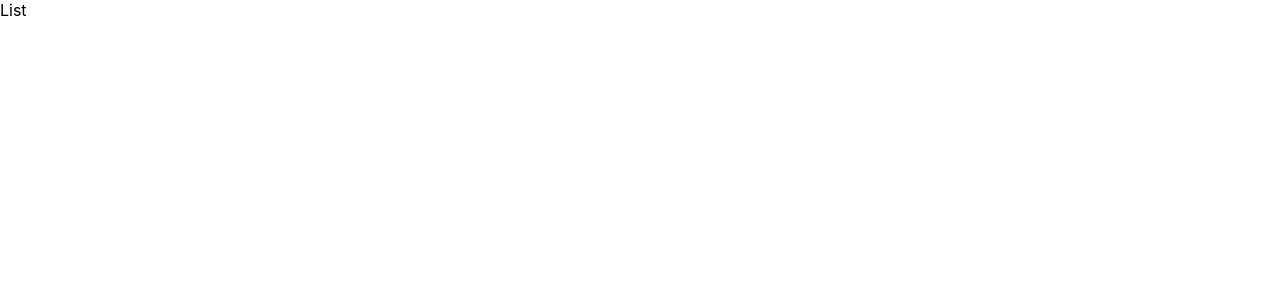
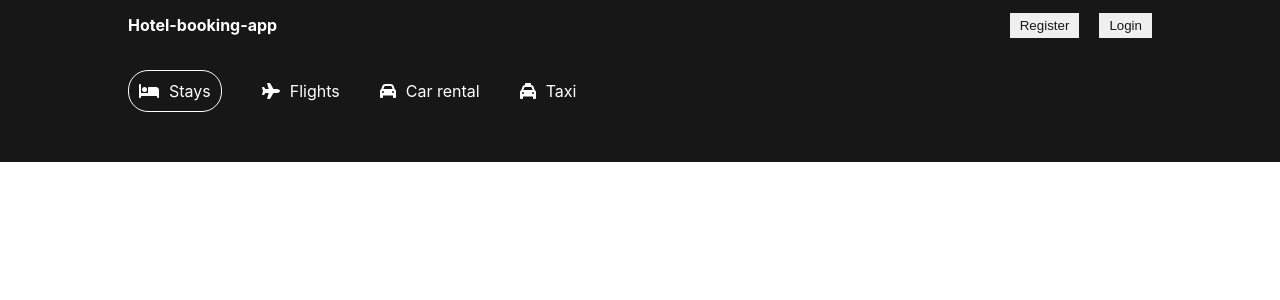
Before and after one commit to adeeb1488/hotel-booking-app, a React (Create React App) app in the folder client/: page /hotels in a window 1280 px wide. Shown: the top 300 px of the page. Built offline with nearby package versions, Linux system fonts and the light colour scheme.

Commit message:
Reusing Navbar component in hotels page

```diff
--- a/client/src/components/header/Header.css
+++ b/client/src/components/header/Header.css
@@ -121,3 +121,7 @@
 .optionCounterButton:disabled{
     cursor: not-allowed;
 }
+
+.headerContainer.listMode{
+margin: 20px 0px 0px 0px;
+}
--- a/client/src/components/header/Header.jsx
+++ b/client/src/components/header/Header.jsx
@@ -7,7 +7,7 @@
 import 'react-date-range/dist/styles.css'; // main css file
 import 'react-date-range/dist/theme/default.css';
 import {format} from 'date-fns' // theme css file
-const Header = () => {
+const Header = ({type}) => {
   const[openCalendar, setOpenCalendar]= useState(false)
   const[openOptions, setOpenOptions]= useState(false)
   const[options, setOptions]= useState({
@@ -29,7 +29,7 @@
 
   return (
     <div className='header'>
-      <div className="headerContainer">
+      <div className={type==="list"?"headerContainer listMode":"headerContainer"}>
      <div className="headerList">
       <div className="headerListItem active">
       <FontAwesomeIcon icon={faBed} />
@@ -48,6 +48,9 @@
       <span>Taxi</span>
       </div>
      </div>
+     {
+      type!=="list"&&
+      <>
      <h1 className="headerTitle">
       Hotels at affordable prices? Why not?
      </h1>
@@ -106,6 +109,7 @@
     <button className="headerBtn">Search</button>
      </div>
      </div>
+     </>}
      </div>
 
       </div>
--- a/client/src/pages/list/List.jsx
+++ b/client/src/pages/list/List.jsx
@@ -1,8 +1,14 @@
 import React from 'react'
+import Header from '../../components/header/Header'
+import Navbar from '../../components/navbar/Navbar'
 
 const List = () => {
   return (
-    <div>List</div>
+    <div>
+
+<Navbar />
+<Header type="list"/>
+    </div>
   )
 }
 
```
